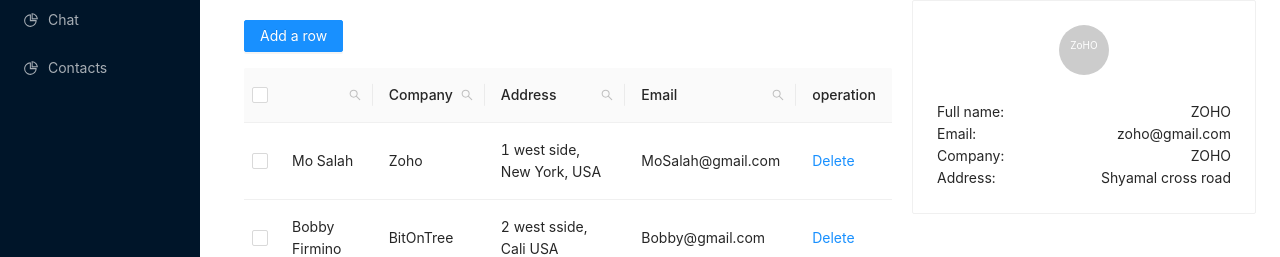
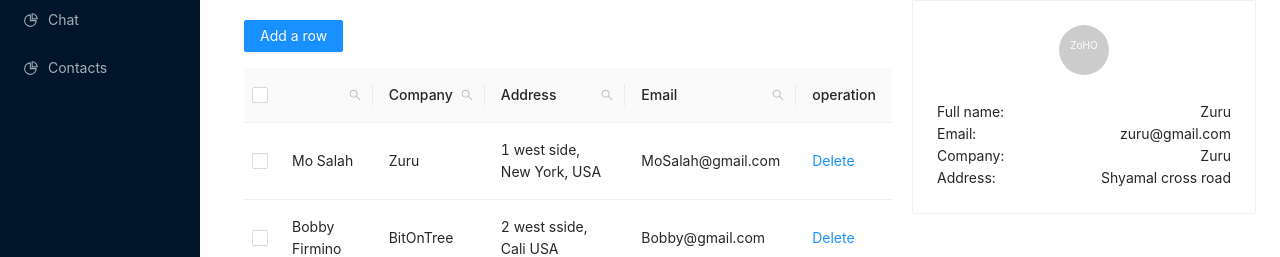
Before and after one commit to mehtasandeep134/zuru-tech, a React (Create React App) app: page / in a window 1280 px wide. Both pictures are taken after a click on the item "Home". Shown: the part 99-356 px from the top of the page. Built offline with nearby package versions, Linux system fonts and the light colour scheme.

Commit message:
zuru renamed

```diff
--- a/src/components/ContactTable/card.tsx
+++ b/src/components/ContactTable/card.tsx
@@ -22,14 +22,14 @@ const ContactCard = () => {
               <Text>{selectedCard.title} </Text>
               <div className="mt-15 termsAndConditionText">
                 <div className="container-align">
-                  Full name: <div>{selectedCard.name ?? 'ZOHO'}</div>
+                  Full name: <div>{selectedCard.name ?? 'Zuru'}</div>
                 </div>
                 <div className="container-align">
                   Email:
-                  <div>{selectedCard.name ?? 'zoho@gmail.com'}</div>
+                  <div>{selectedCard.name ?? 'zuru@gmail.com'}</div>
                 </div>
                 <div className="container-align">
-                  Company: <div>{selectedCard?.company ?? 'ZOHO'}</div>{' '}
+                  Company: <div>{selectedCard?.company ?? 'Zuru'}</div>{' '}
                 </div>
                 <div className="container-align">
                   {' '}
--- a/src/components/ContactTable/expandable-table.tsx
+++ b/src/components/ContactTable/expandable-table.tsx
@@ -23,7 +23,7 @@ const dataSource: IMyTableData[] = [
     id: '1',
     name: 'Mo Salah',
     email: 'MoSalah@gmail.com',
-    company: 'Zoho',
+    company: 'Zuru',
     address: '1 west side, New York, USA',
   },
   {
```
